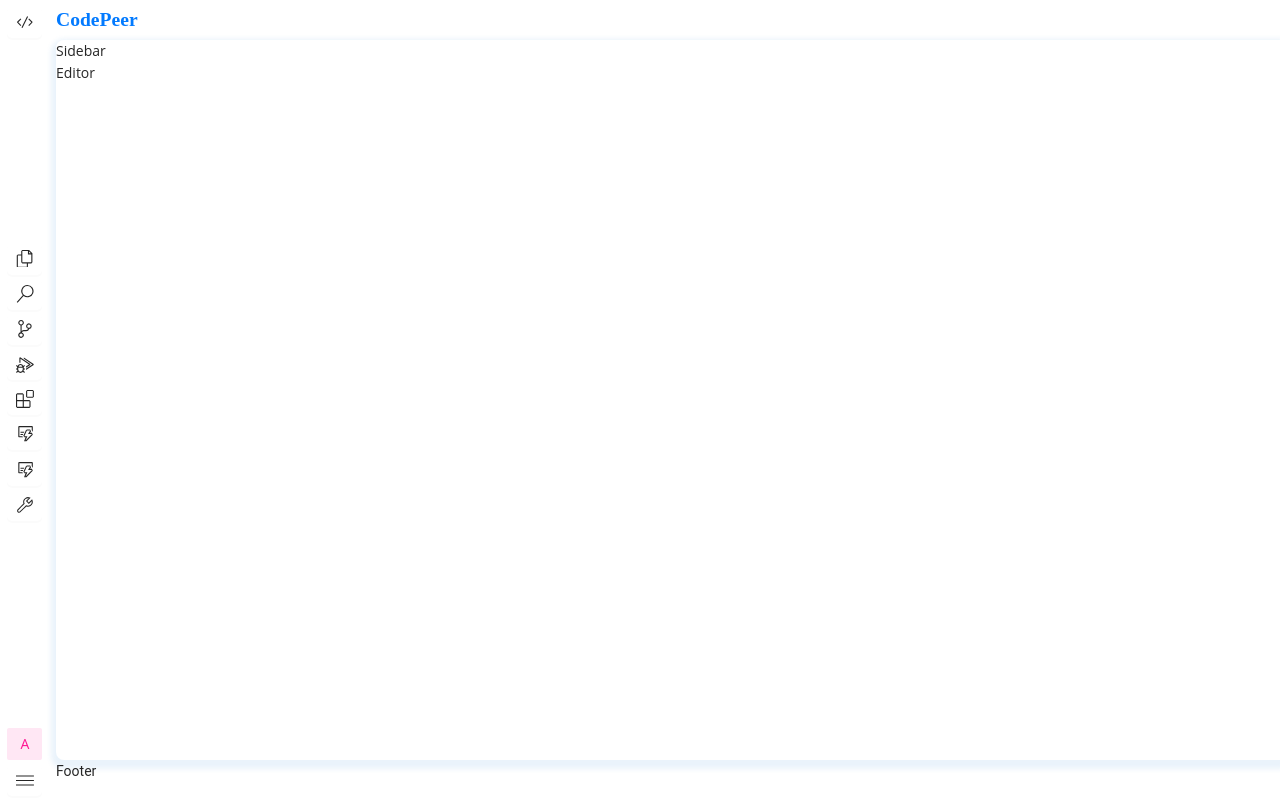
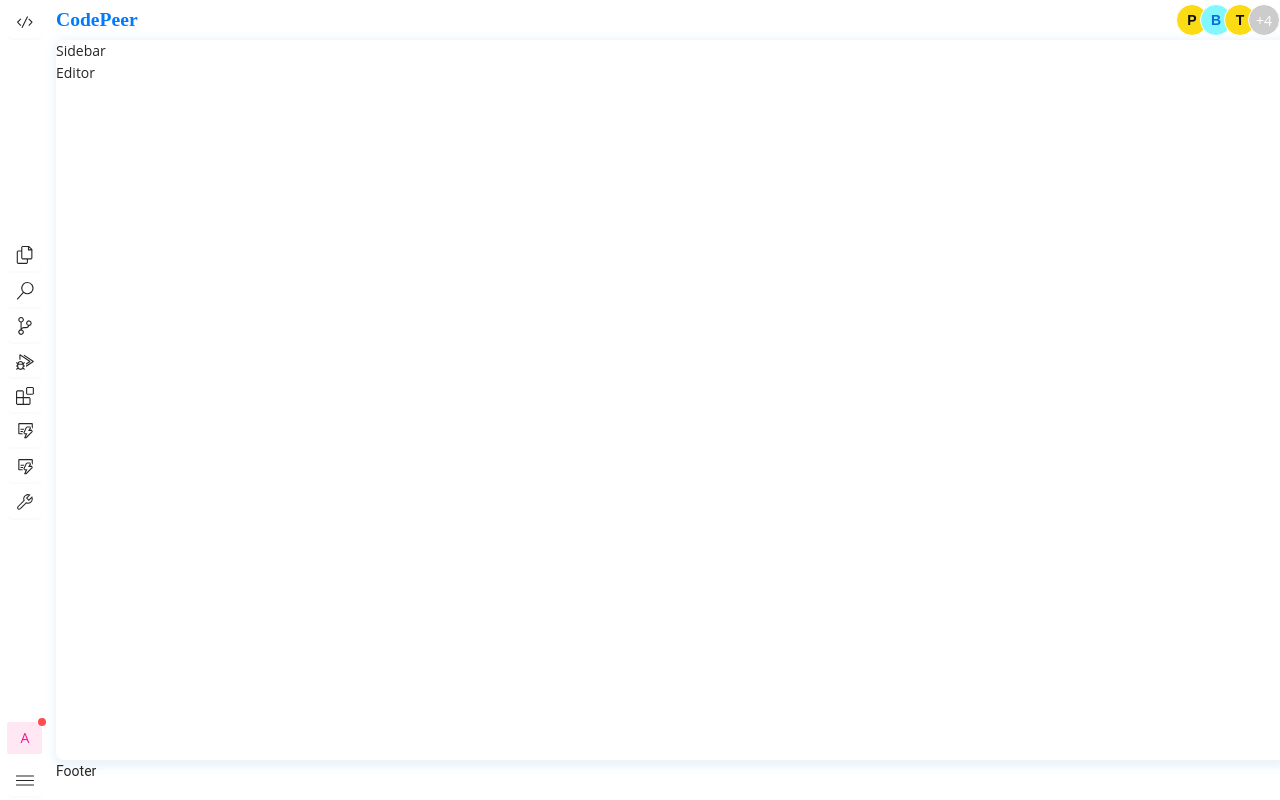
Before and after one commit to ahmadshoaib-git/peer-programing-code-editor, a React (Create React App) app: page / in a window 1280 px wide. Built offline with nearby package versions, Linux system fonts and the light colour scheme.

Commit message:
feat: avatar group added. UI ehancement done.

```diff
--- a/src/components/Avatar/avatar.style.ts
+++ b/src/components/Avatar/avatar.style.ts
@@ -1,5 +1,5 @@
 import styled from "styled-components";
-import { Avatar } from "antd";
+import { Avatar, Badge } from "antd";
 
 export const CustomAvatar = styled(Avatar)`
   height: ${({ theme: { layout } }) => layout.iconButton.height};
@@ -10,3 +10,5 @@ export const CustomAvatar = styled(Avatar)`
   align-items: center;
   cursor: pointer;
 `;
+
+export const CustomBadge = styled(Badge)``;
--- a/src/components/Avatar/index.tsx
+++ b/src/components/Avatar/index.tsx
@@ -1,9 +1,11 @@
 import React from "react";
 import Tooltip from "../Tooltip";
-import { CustomAvatar } from "./avatar.style";
+import { CustomAvatar, CustomBadge } from "./avatar.style";
 export interface Props {
   children?: React.ReactNode | JSX.Element | JSX.Element[] | string | string[];
   title?: React.ReactNode | JSX.Element | JSX.Element[] | string | string[];
+  hasBadge?: boolean;
+  badgeCount?: number;
   placement?:
     | "top"
     | "left"
@@ -23,17 +25,62 @@ const Avatar: React.FC<Props> = ({
   children,
   title = "",
   placement = "right",
+  hasBadge = false,
+  badgeCount = 0,
 }) => {
-  return (
-    <>
-      {title === "" ? (
-        <CustomAvatar shape="square">{children}</CustomAvatar>
-      ) : (
+  const AvatarWithBadgeIcon = () => {
+    if (title === "")
+      return (
+        <CustomBadge dot>
+          <CustomAvatar shape="square">{children}</CustomAvatar>
+        </CustomBadge>
+      );
+    else
+      return (
+        <CustomBadge dot>
+          <Tooltip title={title} placement={placement}>
+            <CustomAvatar shape="square">{children}</CustomAvatar>
+          </Tooltip>
+        </CustomBadge>
+      );
+  };
+  const AvatarWithBadge = () => {
+    if (title === "")
+      return (
+        <CustomBadge count={badgeCount}>
+          <CustomAvatar shape="square">{children}</CustomAvatar>
+        </CustomBadge>
+      );
+    else
+      return (
+        <CustomBadge count={badgeCount}>
+          <Tooltip title={title} placement={placement}>
+            <CustomAvatar shape="square">{children}</CustomAvatar>
+          </Tooltip>
+        </CustomBadge>
+      );
+  };
+  const AvatarWithoutBadge = () => {
+    if (title === "")
+      return <CustomAvatar shape="square">{children}</CustomAvatar>;
+    else
+      return (
         <Tooltip title={title} placement={placement}>
           <CustomAvatar shape="square">{children}</CustomAvatar>
         </Tooltip>
-      )}
-    </>
-  );
+      );
+  };
+  const getAvatar = () => {
+    if (hasBadge) {
+      if (badgeCount > 0) {
+        return AvatarWithBadge();
+      } else {
+        return AvatarWithBadgeIcon();
+      }
+    } else {
+      return AvatarWithoutBadge();
+    }
+  };
+  return <>{getAvatar()}</>;
 };
 export default Avatar;
--- /dev/null
+++ b/src/components/AvatarGroup/avatarGroup.config.ts
@@ -0,0 +1,17 @@
+const userList = [
+  "Professor Segero",
+  "Berlin",
+  "Tokiyo",
+  "Denver",
+  "Moscow",
+  "Nairobi",
+  "Rio",
+];
+const colorList = [
+  { background: "rgba(130, 247, 255, 1)", color: "rgb(9,109,217)" },
+  { background: "rgba(	255, 20, 147, 1)", color: "rgb(255, 255, 255)" },
+  { background: "rgba(9,109,217,1)", color: "rgb(255, 255, 255)" },
+  { background: "rgb(250,219,20,1)", color: "rgb(14,14,14)" },
+  { background: "rgb(10,200,10,1)", color: "rgb(255, 255, 255)" },
+];
+export { userList, colorList };
--- /dev/null
+++ b/src/components/AvatarGroup/avatargroup.style.ts
@@ -0,0 +1,23 @@
+import styled from "styled-components";
+import { Avatar } from "antd";
+
+export const CustomAvatar = styled(Avatar)`
+  height: 2rem;
+  width: 2rem;
+  font-size: ${({ theme: { fontSizes } }) => fontSizes.subHeading};
+  display: flex;
+  justify-content: center;
+  align-items: center;
+  cursor: pointer;
+  .alias {
+    text-transform: uppercase;
+    font-weight: 600;
+    font-family: ${({ theme: { fonts } }) => fonts.primary};
+  }
+  .ant-popover-inner-content {
+    display: flex;
+    flex-direction: column;
+    justify-content: center;
+    align-items: center;
+  }
+`;
--- /dev/null
+++ b/src/components/AvatarGroup/index.tsx
@@ -0,0 +1,27 @@
+import React from "react";
+import Tooltip from "../Tooltip";
+import { userList, colorList } from "./avatarGroup.config";
+import { CustomAvatar } from "./avatargroup.style";
+const AvatarGroup = () => {
+  return (
+    <CustomAvatar.Group maxCount={3}>
+      {userList?.map((user) => {
+        const randomIndex = Math.floor(Math.random() * colorList.length);
+        return (
+          <Tooltip title={user} placement="bottom">
+            <CustomAvatar
+              style={{
+                backgroundColor: colorList[randomIndex].background,
+                color: colorList[randomIndex].color,
+              }}
+            >
+              <span className="alias">{user?.charAt(0)}</span>
+            </CustomAvatar>
+          </Tooltip>
+        );
+      })}
+    </CustomAvatar.Group>
+  );
+};
+
+export default AvatarGroup;
--- a/src/components/Header/index.tsx
+++ b/src/components/Header/index.tsx
@@ -1,9 +1,11 @@
 import React from "react";
+import AvatarGroup from "../AvatarGroup";
 import { HeaderHeading, HeaderWrapper } from "./header.style";
 const Header = () => {
   return (
     <HeaderWrapper>
       <HeaderHeading>CodePeer</HeaderHeading>
+      <AvatarGroup />
     </HeaderWrapper>
   );
 };
--- a/src/components/Main/main.style.ts
+++ b/src/components/Main/main.style.ts
@@ -2,7 +2,7 @@ import styled from "styled-components";
 
 export const MainWrapper = styled.main`
   /* border: 2px solid ${({ theme: { colors } }) => colors.borderWhite}; */
-  box-shadow: rgb(52 141 214 / 10%) 0px 4px 5px 5px;
+  box-shadow: rgb(52 141 214 / 10%) 2px 3px 10px 4px;
   border-top-left-radius: 0.5rem;
   border-bottom-left-radius: 0.5rem;
   font-family: ${({ theme: { fonts } }) => fonts.secondary};
--- a/src/components/OuterSidebar/index.tsx
+++ b/src/components/OuterSidebar/index.tsx
@@ -25,7 +25,7 @@ const OuterSidebar = () => {
       </OuterSidebarMiddle>
       <OuterSidebarFooter>
         <div>
-          <Avatar title="Ahmad Shoaib" placement="right">
+          <Avatar hasBadge={true} title="Ahmad Shoaib" placement="right">
             A
           </Avatar>
         </div>
--- a/src/components/OuterSidebar/outerSidebar.style.ts
+++ b/src/components/OuterSidebar/outerSidebar.style.ts
@@ -35,7 +35,12 @@ export const OuterSidebarFooter = styled.div`
   button {
     margin-bottom: 0.25rem;
   }
-  div > .ant-avatar {
+  div .ant-badge-dot {
+    width: 0.5rem;
+    height: 0.5rem;
+    min-width: 0.5rem;
+  }
+  div .ant-avatar {
     background-color: rgba(255, 20, 147, 0.1);
     color: rgba(255, 20, 147, 1);
   }
```
